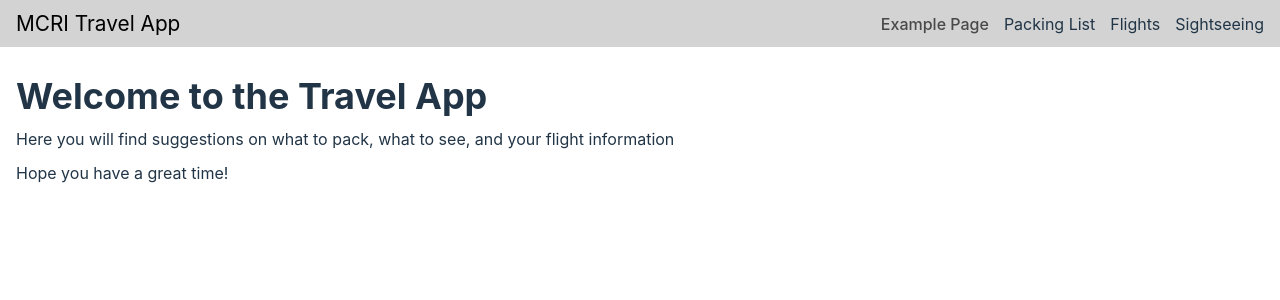
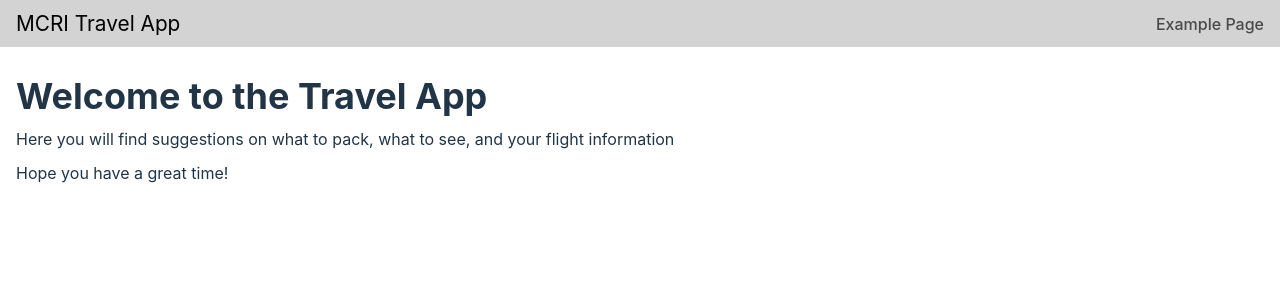
Before and after one commit to tanakakufa/mcri-travel-app, a React (Vite) app: page / in a window 1280 px wide. Shown: the top 300 px of the page. Built offline with nearby package versions, Linux system fonts and the light colour scheme.

Commit message:
chore: remove link placeholders

```diff
--- a/src/reusables/Header/Header.tsx
+++ b/src/reusables/Header/Header.tsx
@@ -15,15 +15,6 @@ const Header = () => {
             {/* https://reactrouter.com/en/main/components/nav-link#navlink */}
             <NavLink to={"/example"} className="link">Example Page</NavLink>
           </li>
-          <li>
-            Packing List
-          </li>
-          <li>
-            Flights
-          </li>
-          <li>
-            Sightseeing
-          </li>
         </ul>
       </div>
     </header>
```
